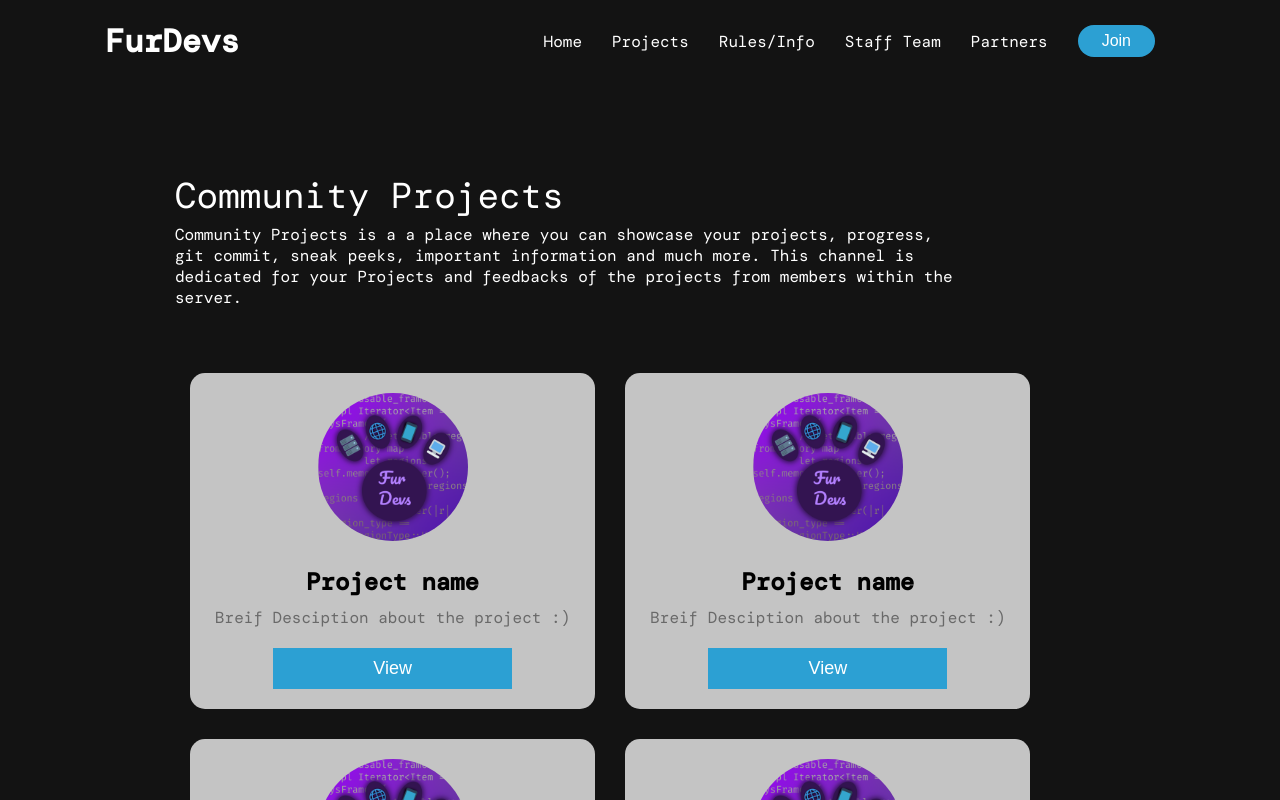
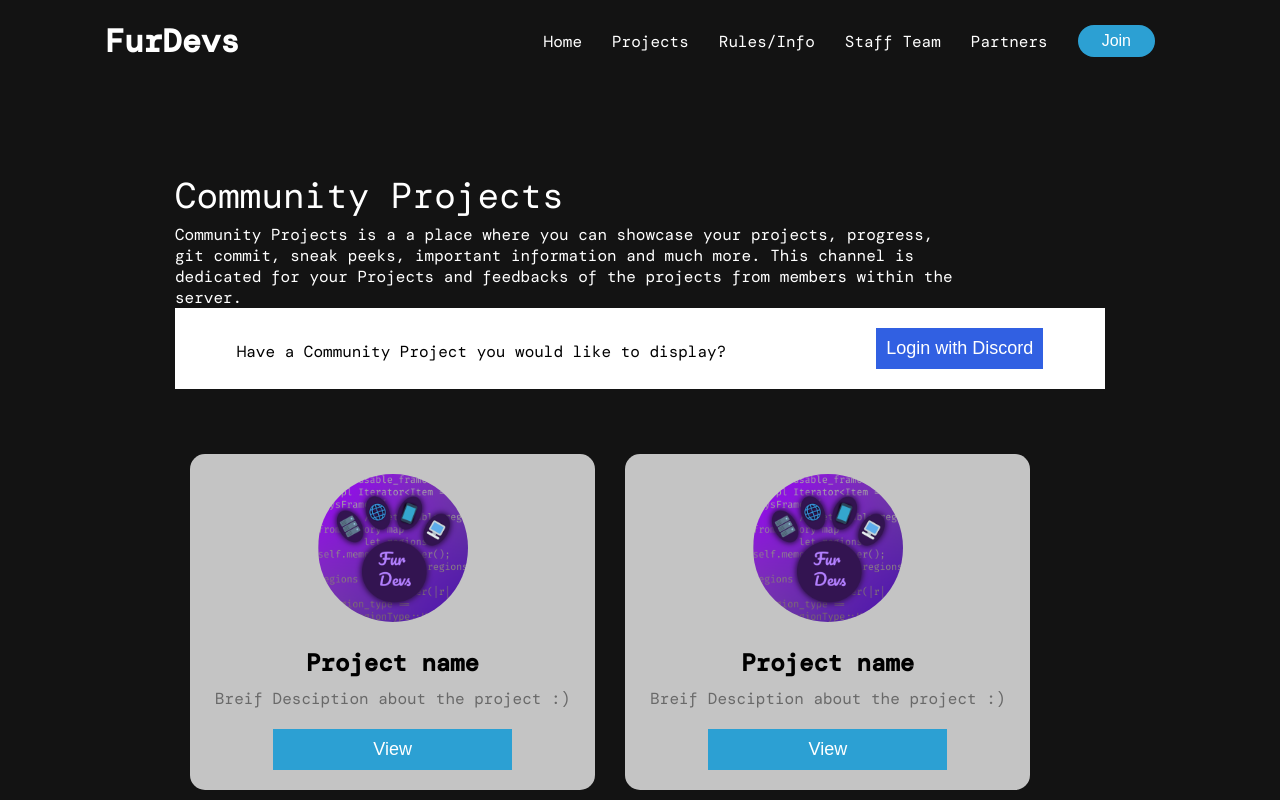
Before and after one commit to FurDevs-Community/Website, a Next.js app: page /projects in a window 1280 px wide. Shown: the top 800 px of the page. Built offline with nearby package versions, Linux system fonts and the light colour scheme.

Commit message:
Added Alert for community projects

```diff
--- a/src/pages/projects.tsx
+++ b/src/pages/projects.tsx
@@ -13,6 +13,10 @@ export default function CommunityProjects() {
                     your Projects and feedbacks of the projects from members
                     within the server.
                 </p>
+                <div className={styles.alert}>
+                    <p>Have a Community Project you would like to display?</p>
+                    <button>Login with Discord</button>
+                </div>
             </section>
             <section className={styles.projects}>
                 <ProjectCard />
--- a/src/styles/CommunityProjects.module.scss
+++ b/src/styles/CommunityProjects.module.scss
@@ -19,4 +19,20 @@
         text-align: center;
         flex-wrap: wrap;
     }
+    .alert{
+        display: flex;
+        margin: auto;
+        padding: 20px;
+        background-color: white;
+        color: black;
+        justify-content: center;
+        align-items: center;
+        button{
+            background-color: rgb(49, 96, 226);
+            border: none;
+            padding: 10px;
+            font-size: large;
+            color: white;
+        }
+    }
 }
```
